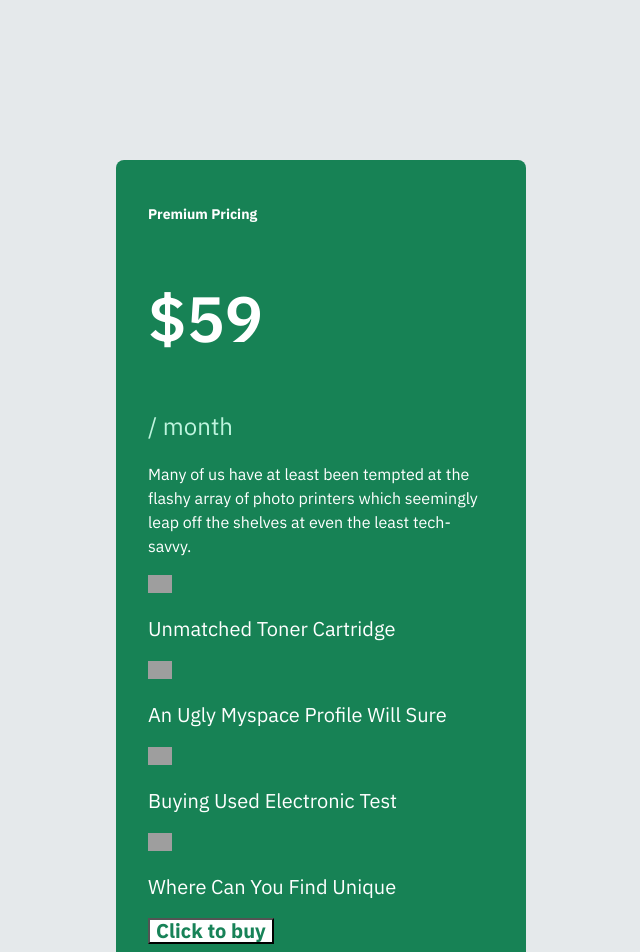
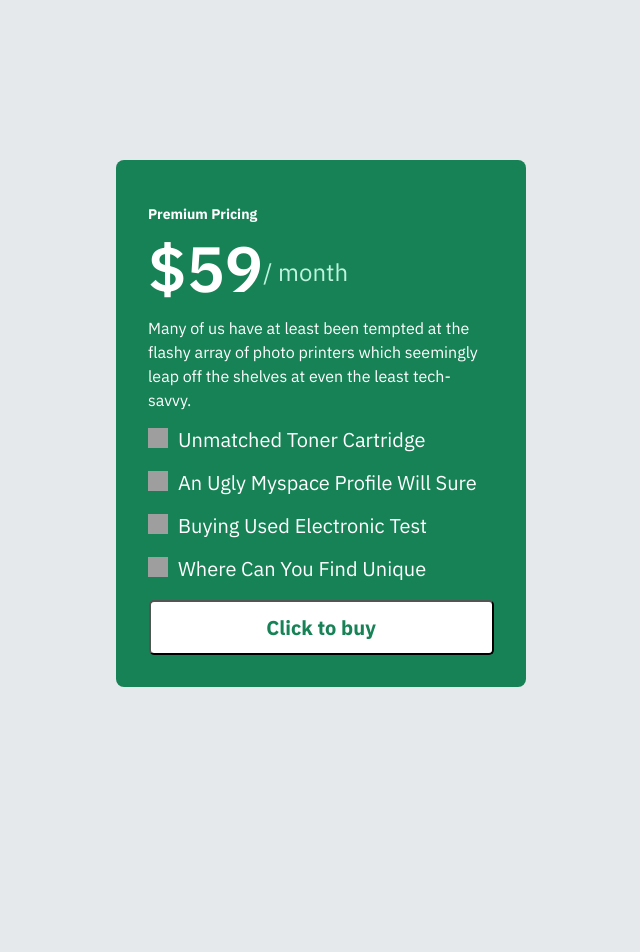
Before and after one commit to Stiglittz/primer-proyecto, a React (Create React App) app: page / in a window 1280 px wide. Shown: the top 952 px of the page, without its empty margins (319-959 px from the left). After the commit the page ends 847 px from the top, so only its background shows below. Built offline with nearby package versions, Linux system fonts and the light colour scheme; grey boxes are pictures that could not be loaded.

Commit message:
se agrego Price final

```diff
--- a/src/App.js
+++ b/src/App.js
@@ -1,5 +1,6 @@
 import Price from 'components/price/Price'
 import './App.css'
+import Card from './components/card/Card'
 
 
 function App() {
--- a/src/components/price/Price.css
+++ b/src/components/price/Price.css
@@ -2,7 +2,6 @@
   background-color: #178255;
   border-radius: 8px;
   max-width: 410px;
-  /* creo este padding esta mal aqui */
   padding: 32px;
 }
 
@@ -10,6 +9,11 @@
   font-size: 14px;
   font-weight: 700;
   color: white;
+
+}
+
+.numberContain {
+  display: flex;
 }
 
 .number {
@@ -17,6 +21,7 @@
   font-weight: 600;
   line-height: 1.0;
   color: white;
+  margin: 0;
 }
 
 .month {
@@ -24,6 +29,7 @@
   font-weight: 400;
   line-height: 1.0;
   color: #BEF4DE;
+  margin-bottom: 0;
 }
 
 .descriptionPackage {
@@ -33,22 +39,45 @@
   color: white;
 }
 
+
+
 .checkBenefic {
   font-size: 20px;
   font-weight: 400;
   color: white;
+  display: flex;
+  margin-bottom: 20px;
 }
 
 .checkBenefic img {
-  width: 24px;
+  width: 20px;
+  height: 20px;
+  margin-right: 10px;
 }
 
-.buy {
-  background-color: white;
-  /* este es e border que te decia que no lograba cambiar */
-  border-radius: 4;
-  color: #178257;
+.checkBenefic p {
+  margin: 0;
+}
+
+.click {
+
+  display:flex;
+  justify-content: center;
+
+}
+
+.click button {
+  width: 345px;
+  height: 55px;
   font-size: 20px;
   font-weight: 700;
-  line-height: 1.0;
+  background-color: white;
+  color: #178255;
+  border-radius: 5px;
 }
+
+.click button:hover {
+  background-color: #0C452E;
+  color: white;
+  border-color: #0C452E;
+}
--- a/src/components/price/Price.js
+++ b/src/components/price/Price.js
@@ -33,7 +33,9 @@ function Price() {
           <p>Where Can You Find Unique</p>
         </div>
       </div>
-      <button className="buy">Click to buy</button>
+      <div className="click">
+        <button>Click to buy</button>
+      </div>
     </div>
   );
 }
```
